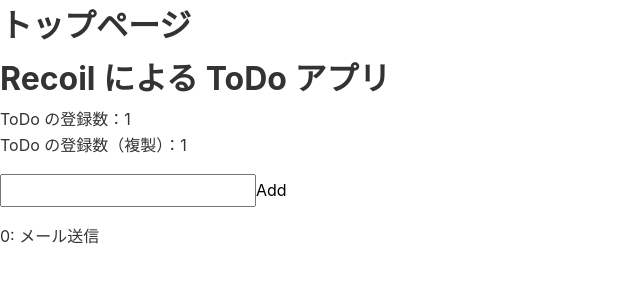
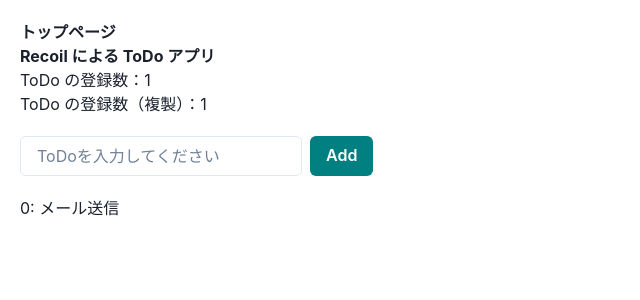
Before and after one commit to siakas/nextjs-recoil-sample, a Next.js app: page / in a window 1280 px wide. Shown: the top 300 px of the page, without its empty margins (0-640 px from the left). Built offline with nearby package versions, Linux system fonts and the light colour scheme.

Commit message:
chakra-ui 導入

```diff
--- a/package.json
+++ b/package.json
@@ -12,17 +12,19 @@
     "eslint:fix": "npm run eslint -- --fix"
   },
   "dependencies": {
+    "@chakra-ui/react": "^2.5.1",
     "@emotion/react": "^11.10.6",
+    "@emotion/styled": "^11.10.6",
     "@next/font": "13.1.6",
     "colord": "^2.9.3",
     "eslint": "8.34.0",
     "eslint-config-next": "13.1.6",
+    "framer-motion": "^9.0.4",
     "lodash-es": "^4.17.21",
     "next": "13.1.6",
     "react": "18.2.0",
     "react-dom": "18.2.0",
     "recoil": "^0.7.6",
-    "sanitize.css": "^13.0.0",
     "typescript": "4.9.5"
   },
   "devDependencies": {
--- a/src/components/AddTodoItem.tsx
+++ b/src/components/AddTodoItem.tsx
@@ -1,5 +1,5 @@
 import { useState } from 'react'
-import type { ChangeEvent } from 'react'
+import { Box, Button, Flex, Input } from '@chakra-ui/react'
 import { useSetRecoilState } from 'recoil'
 import { todoListState } from '@/store/atom'
 
@@ -31,16 +31,26 @@
   }
 
   return (
-    <div style={{ margin: '1em 0' }}>
-      <input
-        type="text"
-        value={title}
-        onChange={(e: ChangeEvent<HTMLInputElement>) => {
-          setTitle(e.target.value)
-        }}
-      />
-      <button onClick={addTodo}>Add</button>
-    </div>
+    <Box my={5}>
+      <Flex gap={2}>
+        <Input
+          placeholder="ToDoを入力してください"
+          value={title}
+          onChange={(e) => {
+            setTitle(e.target.value)
+          }}
+          width="auto"
+        />
+        <Button
+          onClick={addTodo}
+          bgColor="teal"
+          color="white"
+          _hover={{ opacity: 0.8 }}
+        >
+          Add
+        </Button>
+      </Flex>
+    </Box>
   )
 }
 
--- a/src/pages/_app.tsx
+++ b/src/pages/_app.tsx
@@ -1,13 +1,16 @@
 import type { AppProps } from 'next/app'
+import { ChakraProvider } from '@chakra-ui/react'
 import { RecoilRoot } from 'recoil'
 import GlobalStyle from '@/styles/global'
 
 export default function App({ Component, pageProps }: AppProps) {
   return (
     <>
-      <GlobalStyle />
       <RecoilRoot>
-        <Component {...pageProps} />
+        <GlobalStyle />
+        <ChakraProvider>
+          <Component {...pageProps} />
+        </ChakraProvider>
       </RecoilRoot>
     </>
   )
--- a/src/pages/index.tsx
+++ b/src/pages/index.tsx
@@ -1,10 +1,11 @@
+import { Box } from '@chakra-ui/react'
 import TodoList from '@/components/TodoList'
 
 export default function Home() {
   return (
-    <>
+    <Box p={5}>
       <h1>トップページ</h1>
       <TodoList />
-    </>
+    </Box>
   )
 }
--- a/src/styles/global.tsx
+++ b/src/styles/global.tsx
@@ -2,7 +2,9 @@
 import { colord } from 'colord'
 import { map } from 'lodash-es'
 import { colors } from '@/styles'
-import 'sanitize.css'
+
+// Chakra UI を読み込むため 既存のリセット CSS を無効化
+// import 'sanitize.css'
 
 const toRgbValues = (hex: string) => {
   const rgba = colord(hex).toRgb()
```
Also changed, not shown: 1 other file (tests, documents, lock files or other folders).
